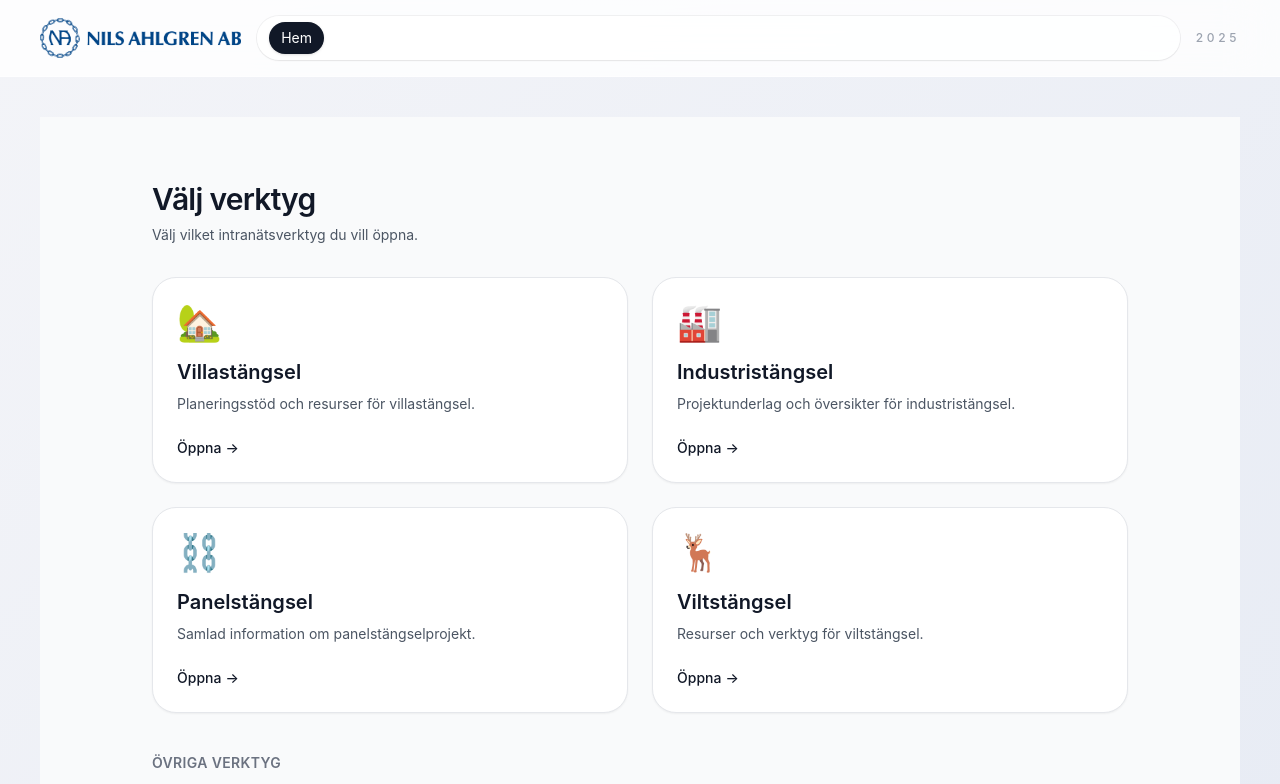
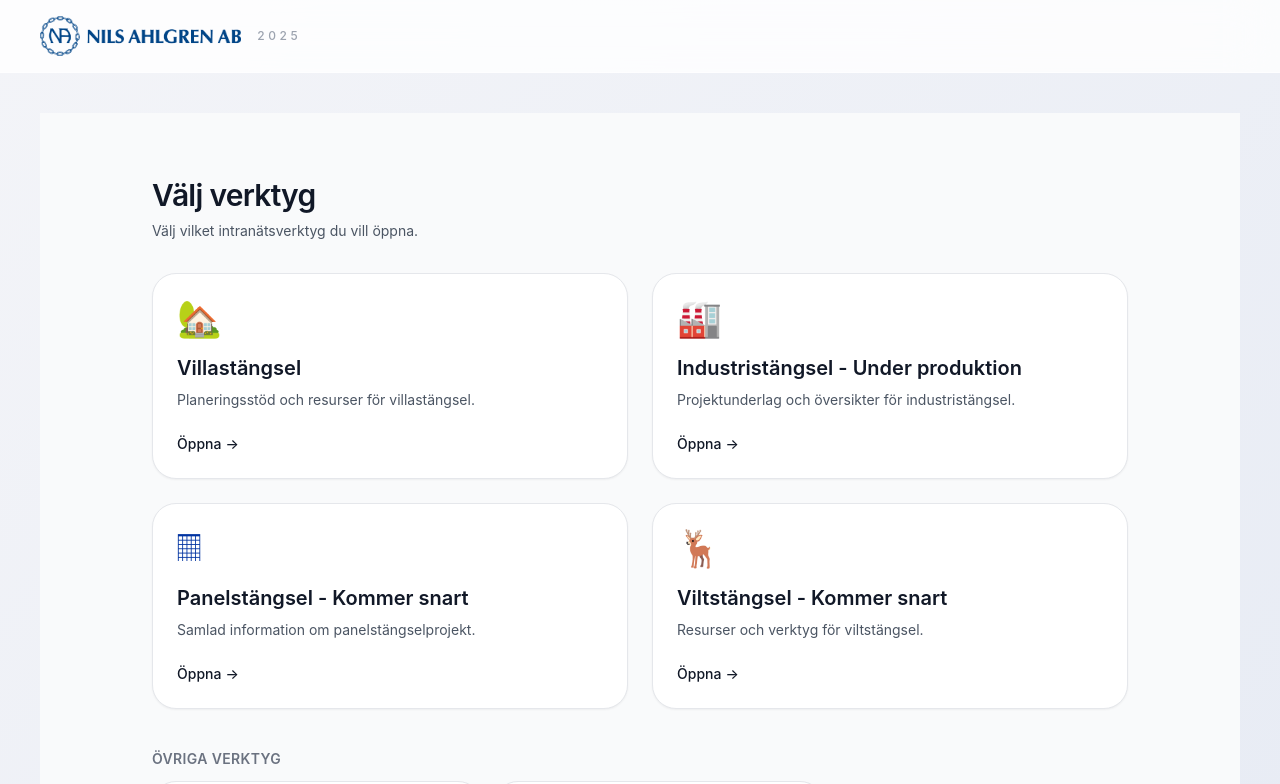
Before and after one commit to stockenb/saljstod-copy, a Next.js app: page / in a window 1280 px wide. Shown: the top 784 px of the page. Built offline with nearby package versions, Linux system fonts and the light colour scheme.

Commit message:
Simplifierad variant

```diff
--- a/app/page.tsx
+++ b/app/page.tsx
@@ -16,20 +16,20 @@ const primaryCards: Card[] = [
     emoji: "🏡",
   },
   {
-    href: "https://karta.nilsahlgren.se",
-    title: "Industristängsel",
+    href: "https://industristangsel.vercel.app/",
+    title: "Industristängsel - Under produktion",
     description: "Projektunderlag och översikter för industristängsel.",
     emoji: "🏭",
   },
   {
-    href: "https://karta.nilsahlgren.se",
-    title: "Panelstängsel",
+    href: "",
+    title: "Panelstängsel - Kommer snart",
     description: "Samlad information om panelstängselprojekt.",
-    emoji: "⛓️",
+    emoji: "𝄜",
   },
   {
-    href: "https://karta.nilsahlgren.se",
-    title: "Viltstängsel",
+    href: "",
+    title: "Viltstängsel - Kommer snart",
     description: "Resurser och verktyg för viltstängsel.",
     emoji: "🦌",
   },
@@ -37,7 +37,7 @@ const primaryCards: Card[] = [
 
 const secondaryCards: Card[] = [
   {
-    href: "https://karta.nilsahlgren.se",
+    href: "https://ean-zeta.vercel.app/",
     title: "EAN",
     description: "Snabb åtkomst till EAN-uppslag.",
     emoji: "🏷️",
@@ -68,8 +68,6 @@ function CardLink({ card }: { card: Card }) {
     <Link
       key={`${card.title}-${card.href}`}
       href={card.href}
-      target="_blank"
-      rel="noreferrer"
       className={`${baseClasses} ${padding}`}
     >
       <div className={isCompact ? "text-3xl" : "text-4xl"} aria-hidden>
--- a/components/navbar.tsx
+++ b/components/navbar.tsx
@@ -48,7 +48,7 @@ export function Navbar() {
           />
           <span className="sr-only">Säljstöd</span>
         </Link>
-        <nav className="flex flex-1 items-center gap-1 overflow-x-auto whitespace-nowrap rounded-full bg-white/70 px-3 py-1.5 text-sm text-neutral-600 shadow-sm ring-1 ring-black/5">
+      {/* <nav className="flex flex-1 items-center gap-1 overflow-x-auto whitespace-nowrap rounded-full bg-white/70 px-3 py-1.5 text-sm text-neutral-600 shadow-sm ring-1 ring-black/5">
           {nav.map((n) => {
             const isActive = pathname === n.href;
             return (
@@ -66,7 +66,7 @@ export function Navbar() {
               </Link>
             );
           })}
-        </nav>
+        </nav>*/}
         <div className="text-xs font-medium uppercase tracking-[0.3em] text-neutral-400">
           2025
         </div>
```
